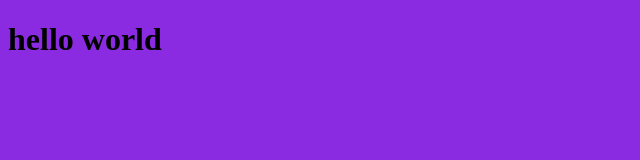
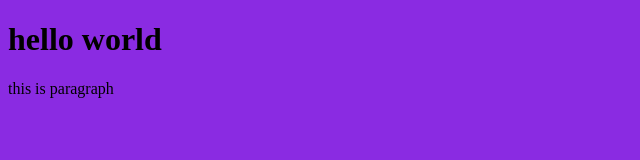
Before and after one commit to satyareddydeveloper/gitgadu, a plain HTML site: page index.html in a window 1280 px wide. Shown: the whole page, without its empty margins (0-640 px from the left). Drawn offline with Linux system fonts and the light colour scheme.

Commit message:
i added paragraph i added line break i added line break after  line break

```diff
--- a/index.html
+++ b/index.html
@@ -8,5 +8,6 @@
 </head>
 <body>
 <h1>hello world</h1>
+<p>this is paragraph</p>
 </body>
 </html>
```
